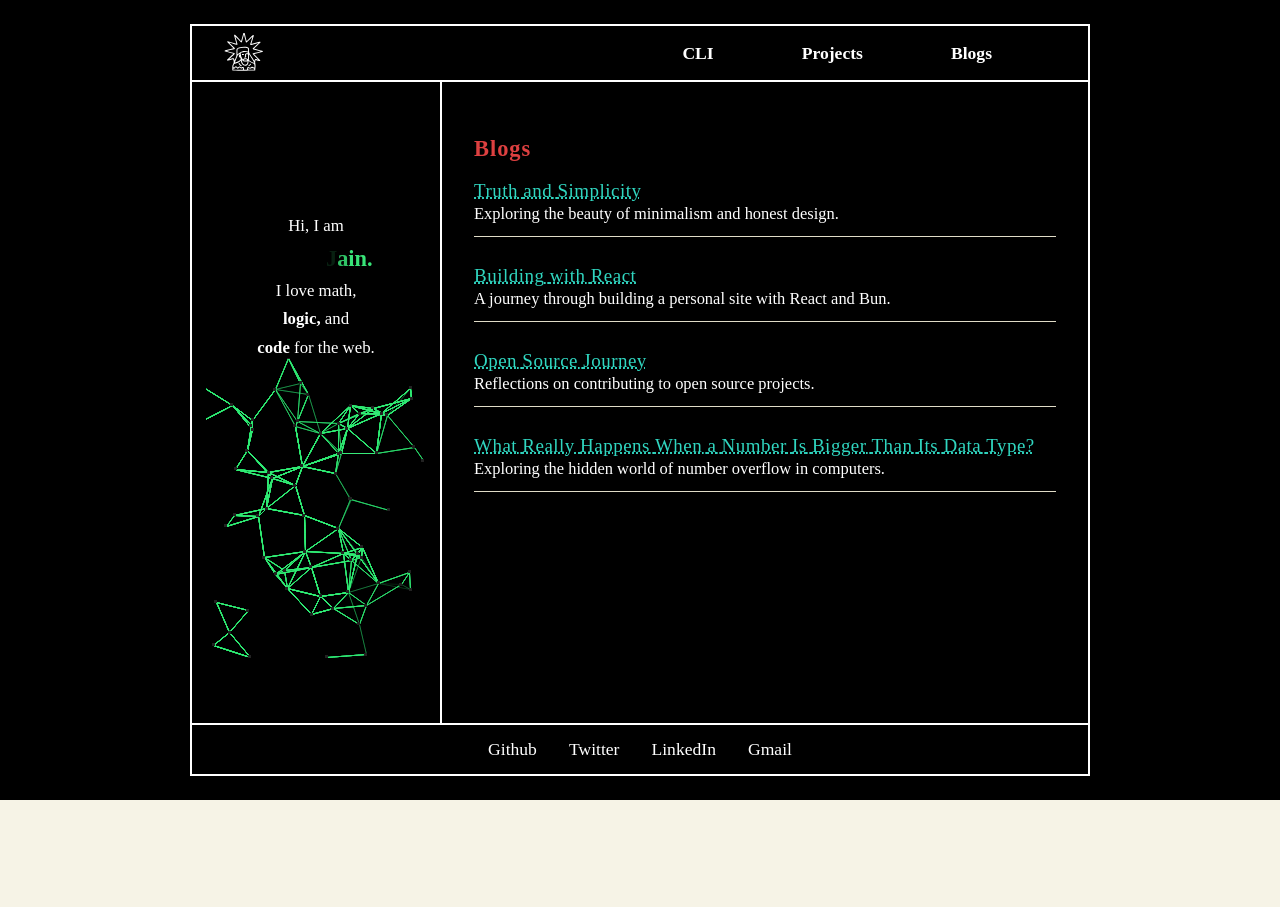
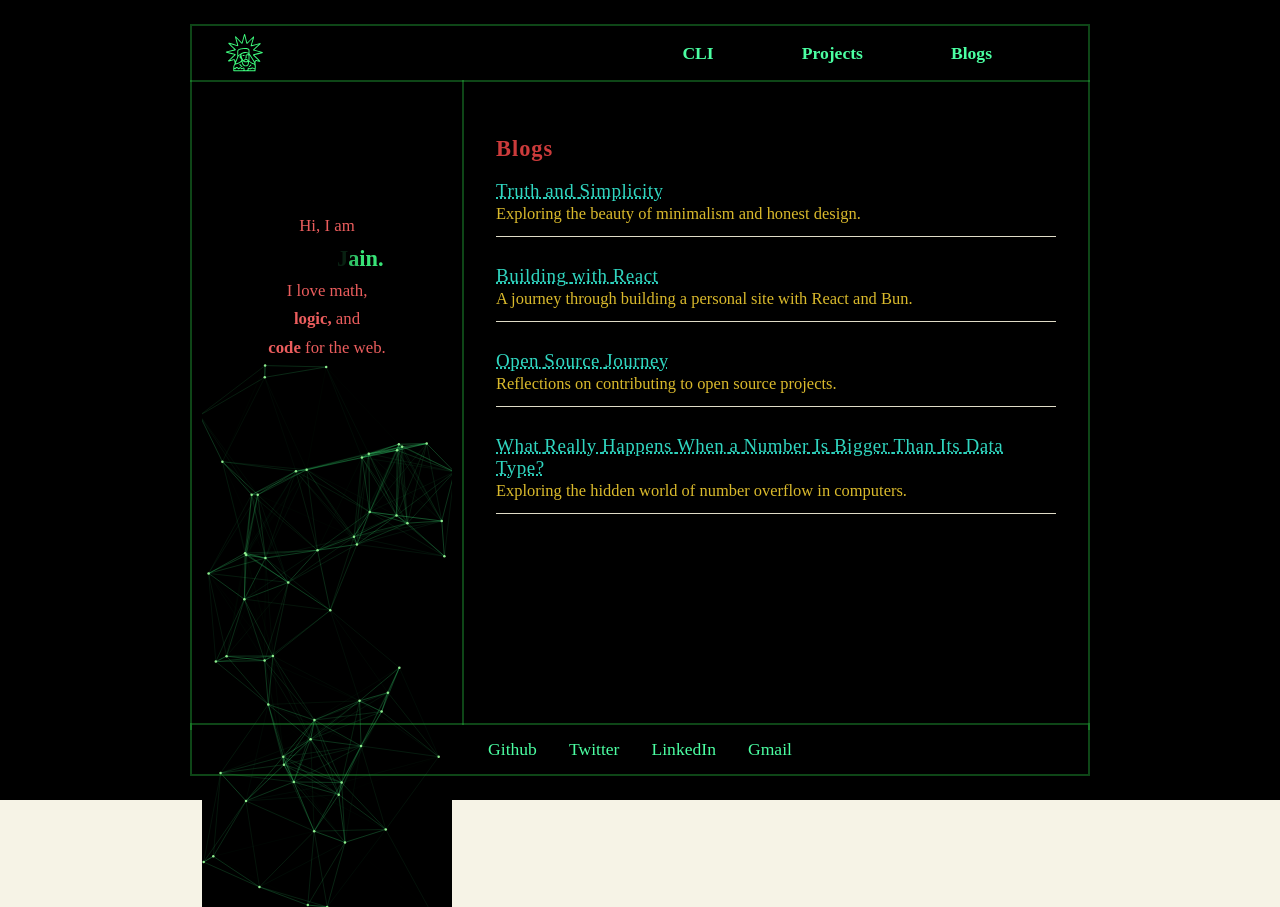
Before and after one commit to int-arsh/-a.shell, a React (Vite) app: page /blogs in a window 1280 px wide. Before the commit the page ends 800 px from the top, so only its background shows below. Built offline with nearby package versions, Linux system fonts and the light colour scheme; a web font is replaced by a local one.

Commit message:
huuuyyyy

```diff
--- a/src/App.css
+++ b/src/App.css
@@ -5,10 +5,13 @@ body, html {
   color: #222;
   height: 100%;
   min-height: 100vh;
-  color: #ffffff;
+  color: #ff6565eb;
 }
+:root {
+  --border-color: #2dd44754;
+  --nav-footer-color: #4bffa2;
 
-
+}
 
 .site-container {
   min-height: 100vh;
@@ -28,7 +31,7 @@ body, html {
   transform: translateX(-50%);
   z-index: 100;
   margin-top: 24px;
-  border: 2px solid #ffffff;
+  border: 2px solid var(--border-color);
   /* background: #f6f3e6; */
   box-sizing: border-box;
 }
@@ -72,7 +75,7 @@ body, html {
   margin-right: 64px;
   font-weight: 600;
   text-decoration: none;
-  color: #ffffff;
+  color: var(--nav-footer-color);
   font-size: 1.1em;
   transition: color 0.2s, transform 0.2s;
 }
@@ -93,8 +96,8 @@ body, html {
   width: 100%;
   max-width: 900px;
   min-height: 0;
-  border-left: 2px solid #ffffff;
-  border-right: 2px solid #ffffff;
+  border-left: 2px solid var(--border-color);
+  border-right: 2px solid var(--border-color);
   /* background: #f6f3e6; */
   box-sizing: border-box;
   margin-top: 80px; /* height of header */
@@ -104,7 +107,7 @@ body, html {
 
 .about-section {
   flex: 0 0 250px;
-  border-right: 2px solid #ffffff;
+  border-right: 2px solid var(--border-color);
   padding: 32px 10px;
   /* display: flex; */
   align-items: flex-start;
@@ -177,7 +180,7 @@ body, html {
   left: 50%;
   transform: translateX(-50%);
   z-index: 100;
-  border: 2px solid #ffffff;
+  border: 2px solid var(--border-color);
   /* background: #f6f3e6; */
   margin-bottom: 24px;
   box-sizing: border-box;
@@ -192,7 +195,7 @@ body, html {
 
 .social-links a {
   font-weight: 500;
-  color: #ffffff;
+  color: var(--nav-footer-color);
   text-decoration: none;
   font-size: 1.1em;
   transition: color 0.2s, text-decoration 0.2s;
@@ -214,7 +217,7 @@ body, html {
   margin-bottom: 18px;
   letter-spacing: 1px;
   text-align: left;
-  color: #dd4040;
+  color: #dd4040eb;
 }
 .projects-list ul {
   list-style: none;
@@ -234,7 +237,7 @@ body, html {
   color: #30d6c0;
 }
 .project-item a {
-  color: #ffffff;
+  color: #bf5353;
   text-decoration: underline dotted;
   font-size: 0.98em;
   margin-top: 2px;
@@ -260,7 +263,7 @@ body, html {
   margin-bottom: 18px;
   letter-spacing: 1px;
   text-align: left;
-  color: #dd4040;
+  color: #dd4040eb;
 }
 .blogs-list ul {
   list-style: none;
@@ -283,7 +286,7 @@ body, html {
   text-decoration: underline;
 }
 .blog-excerpt {
-  color: #ffffff;
+  color: #daba2c;
   font-size: 0.98em;
   display: block;
   margin-top: 2px;
@@ -303,7 +306,7 @@ body, html {
 }
 .blog-content {
   font-size: 1.08em;
-  color: #ffffff;
+  color: #daba2ceb;
   line-height: 1.7;
   margin-top: 10px;
   white-space: pre-line;
@@ -368,7 +371,7 @@ body, html {
   .about-section {
     flex: none;
     border-right: none;
-    border-bottom: 2px solid #ffffff;
+    border-bottom: 2px solid var(--border-color);
     width: 100%;
     padding: 12px 10px;
     justify-content: flex-start;
@@ -430,13 +433,14 @@ body, html {
   color: #3ee97d;
   /* font-family: monospace; */
   padding: 2rem;
-  border-radius: 8px;
+  border-radius: 0px;
   /* min-height: 300px; */
   white-space: pre-wrap;
   /* overflow-y: auto; */
   max-height: 80vh;
-  /* box-shadow: 0 0 15px #ffef0040; */
+  box-shadow: 0 0 15px #22ff0013, 0 0 15px #20ff0023 inset;
   font-size: 16px;
+  border-radius: 10px;
   position: relative;
   z-index: 1;
   overflow: hidden;
--- a/src/components/About.jsx
+++ b/src/components/About.jsx
@@ -20,8 +20,9 @@ function About() {
   const headingText = 'Akash Jain.';
   const letters = headingText.split('');
   const total = letters.length;
-  const [step, setStep] = useState(0); // 0..(2*total-1)
+  const [step, setStep] = useState(0);
 
+  // --- State and Effect for Animated Heading ---
   useEffect(() => {
     const intervalMs = 300;
     const id = setInterval(() => {
@@ -33,7 +34,6 @@ function About() {
   const renderAnimatedHeading = () => (
     <span className="heading-letters">
       {letters.map((ch, i) => {
-        // Fade-in: i <= step; Fade-out: hide from first to last (i > s2 remain)
         const visible = step < total ? i <= step : i > (step - total);
         return (
           <span className={`letter${visible ? ' on' : ''}`} key={i}>
@@ -44,6 +44,32 @@ function About() {
     </span>
   );
 
+  // --- State and Effects for Canvas Animation ---
+  const [dimensions, setDimensions] = useState({
+      // Initial dimensions, can be adjusted
+      width: 250,
+      height: 550
+  });
+
+  // This effect can be used to make the canvas responsive to window size changes.
+  // For now, it's set to fixed dimensions via the initial state.
+  useEffect(() => {
+      const handleResize = () => {
+          // Example of responsive dimensions:
+          // setDimensions({
+          //     width: window.innerWidth * 0.9,
+          //     height: window.innerHeight * 0.7
+          // });
+      };
+
+      window.addEventListener('resize', handleResize);
+      // Initial call to set size
+      handleResize();
+
+      return () => window.removeEventListener('resize', handleResize);
+  }, []);
+
+  // Main animation effect - THIS IS THE REPLACED BLOCK
   useEffect(() => {
       const canvas = canvasRef.current;
       if (!canvas) return;
@@ -52,15 +78,14 @@ function About() {
       const W = canvas.width;
       const H = canvas.height;
 
-    // Constellation config
-    const nodeSize = 3; // pixel size for nodes
-    const baseSpeed = 6; // px/sec base drift magnitude
-    const jitter = 0.15; // random jitter acceleration
-    const linkDist = 42; // max distance to draw a link
-    const linkAlpha = 0.22; // base alpha for links
+      // --- Configuration ---
+      const nodeSize = 2.5;
+      const baseSpeed = 8; // px/sec
+      const jitter = 0.12; // random acceleration
+      const linkDist = 110; // max distance to draw a link
+      const linkAlpha = 0.4;
 
-    // Number of nodes scale with area
-    const num = Math.max(70, Math.floor((W * H) / 900));
+      const num = Math.max(60, Math.floor((W * H) / 8000));
 
       const nodes = Array.from({ length: num }, () => ({
         x: Math.random() * W,
@@ -72,13 +97,13 @@ function About() {
       let rafId;
       let lastMs = 0;
 
-    // Click attraction/repulsion pulse
-    let pulseMode = 1; // 1 attract, -1 repel (toggles on pulse)
+      // --- Pulse Effect ---
+      let pulseMode = 1; // 1: attract, -1: repel
       let pulseX = W * 0.5;
       let pulseY = H * 0.5;
       let pulseStart = 0;
-    const pulseDuration = 1800; // ms
-    const pulseStrength = 160; // accel strength
+      const pulseDuration = 1600; // ms
+      const pulseStrength = 180;
       let lastClickMs = 0;
       let nextAutoPulseMs = performance.now() + 5000;
       const autoPulseEvery = 7000;
@@ -102,38 +127,33 @@ function About() {
       canvas.addEventListener('click', onClick);
 
       function stepNodes(dt, nowMs) {
-      // compute pulse factor 0..1
-      const pf = pulseStart ? Math.max(0, 1 - (nowMs - pulseStart) / pulseDuration) : 0;
+        const pulseProgress = pulseStart ? Math.min(1, (nowMs - pulseStart) / pulseDuration) : 1;
+        const pf = pulseStart ? (1 - pulseProgress) * (1 - Math.pow(pulseProgress, 3)) : 0;
 
         for (const n of nodes) {
-        // random tiny jitter to avoid straight lines
           n.vx += (Math.random() * 2 - 1) * jitter;
           n.vy += (Math.random() * 2 - 1) * jitter;
 
-        // apply pulse acceleration
           if (pf > 0) {
             const dx = pulseX - n.x;
             const dy = pulseY - n.y;
             const d2 = dx * dx + dy * dy + 1e-3;
             const invD = 1 / Math.sqrt(d2);
-          const ax = pulseMode * pulseStrength * dx * invD / d2; // weaker with distance
-          const ay = pulseMode * pulseStrength * dy * invD / d2;
-          n.vx += ax * dt;
-          n.vy += ay * dt;
+            const force = pf * pulseStrength * invD / d2;
+            n.vx += pulseMode * force * dx * dt;
+            n.vy += pulseMode * force * dy * dt;
           }
 
-        // limit speed mildly
-        const sp = Math.hypot(n.vx, n.vy);
-        const maxSp = 26;
-        if (sp > maxSp) {
-          n.vx = (n.vx / sp) * maxSp;
-          n.vy = (n.vy / sp) * maxSp;
+          const speed = Math.hypot(n.vx, n.vy);
+          const maxSpeed = 40;
+          if (speed > maxSpeed) {
+            n.vx = (n.vx / speed) * maxSpeed;
+            n.vy = (n.vy / speed) * maxSpeed;
           }
 
           n.x += n.vx * dt;
           n.y += n.vy * dt;
 
-        // wrap around edges for seamless motion
           if (n.x < -nodeSize) n.x = W + nodeSize;
           if (n.x > W + nodeSize) n.x = -nodeSize;
           if (n.y < -nodeSize) n.y = H + nodeSize;
@@ -143,48 +163,40 @@ function About() {
 
       function render(nowMs) {
         if (!lastMs) lastMs = nowMs;
-      const dt = Math.min(0.05, (nowMs - lastMs) / 1000); // cap dt
+        const dt = Math.min(0.05, (nowMs - lastMs) / 1000);
 
-      // auto pulse if idle for a while
         if (nowMs >= nextAutoPulseMs && (nowMs - lastClickMs) > 3000 && (nowMs - pulseStart) > (pulseDuration + 250)) {
-        triggerPulse(nowMs, W * 0.5, H * 0.5, true);
+          triggerPulse(nowMs, W * 0.5 + (Math.random() - 0.5) * W * 0.5, H * 0.5 + (Math.random() - 0.5) * H * 0.5, true);
           nextAutoPulseMs = nowMs + autoPulseEvery;
         }
 
         stepNodes(dt, nowMs);
 
-      // clear to paper
-      ctx.clearRect(0, 0, W, H);
         ctx.fillStyle = 'rgb(0, 0, 0)';
         ctx.fillRect(0, 0, W, H);
 
-      // draw links
         ctx.lineWidth = 1;
-      ctx.strokeStyle = `rgba(59, 230, 122, ${linkAlpha})`;
-      ctx.beginPath();
         for (let i = 0; i < num; i++) {
           const a = nodes[i];
           for (let j = i + 1; j < num; j++) {
             const b = nodes[j];
-          const dx = a.x - b.x;
-          const dy = a.y - b.y;
-          const d = Math.hypot(dx, dy);
+            const d = Math.hypot(a.x - b.x, a.y - b.y);
             if (d < linkDist) {
               const alpha = linkAlpha * (1 - d / linkDist);
+              ctx.beginPath();
               ctx.strokeStyle = `rgba(59, 230, 122, ${alpha.toFixed(3)})`;
-            ctx.moveTo(Math.round(a.x) + 0.5, Math.round(a.y) + 0.5);
-            ctx.lineTo(Math.round(b.x) + 0.5, Math.round(b.y) + 0.5);
+              ctx.moveTo(a.x, a.y);
+              ctx.lineTo(b.x, b.y);
               ctx.stroke();
             }
           }
         }
 
-      // draw nodes as pixel squares aligned to grid
-      ctx.fillStyle = '#222';
+        ctx.fillStyle = '#90ee90';
         for (const n of nodes) {
-        const x = Math.round(n.x - nodeSize / 2);
-        const y = Math.round(n.y - nodeSize / 2);
-        ctx.fillRect(x, y, nodeSize, nodeSize);
+          ctx.beginPath();
+          ctx.arc(n.x, n.y, nodeSize / 2, 0, Math.PI * 2);
+          ctx.fill();
         }
 
         lastMs = nowMs;
@@ -197,7 +209,7 @@ function About() {
         canvas.removeEventListener('click', onClick);
         if (rafId) cancelAnimationFrame(rafId);
       };
-  }, []);
+  }, [dimensions]); // Rerun effect if dimensions change
 
   return (
     <>
@@ -215,8 +227,8 @@ function About() {
 
       <canvas
         ref={canvasRef}
-        width={220}
-        height={300}
+        width={dimensions.width}
+        height={dimensions.height}
         className="about-canvas"
         title="Click to attract/repel constellations"
       />
--- a/src/components/Header.jsx
+++ b/src/components/Header.jsx
@@ -1,6 +1,6 @@
 import { Link, useLocation } from 'react-router-dom';
 import '../App.css';
-import Logo from '../assets/logo-white.svg';
+import Logo from '../assets/logogg.svg';
 
 function Header() {
   const location = useLocation();
--- a/src/components/Terminal.jsx
+++ b/src/components/Terminal.jsx
@@ -94,7 +94,7 @@ const Terminal = () => {
     const draw = () => {
       ctx.fillStyle = "rgba(0, 0, 0, 0.05)";
       ctx.fillRect(0, 0, width, height);
-      ctx.fillStyle = "#0f0";
+      ctx.fillStyle = "#46ef97";
       ctx.font = `${fontSize}px monospace`;
 
       for (let i = 0; i < drops.length; i++) {
```
Also changed, not shown: src/assets/logogg.svg (added). Lines whose indentation alone changed are shown as unchanged.
